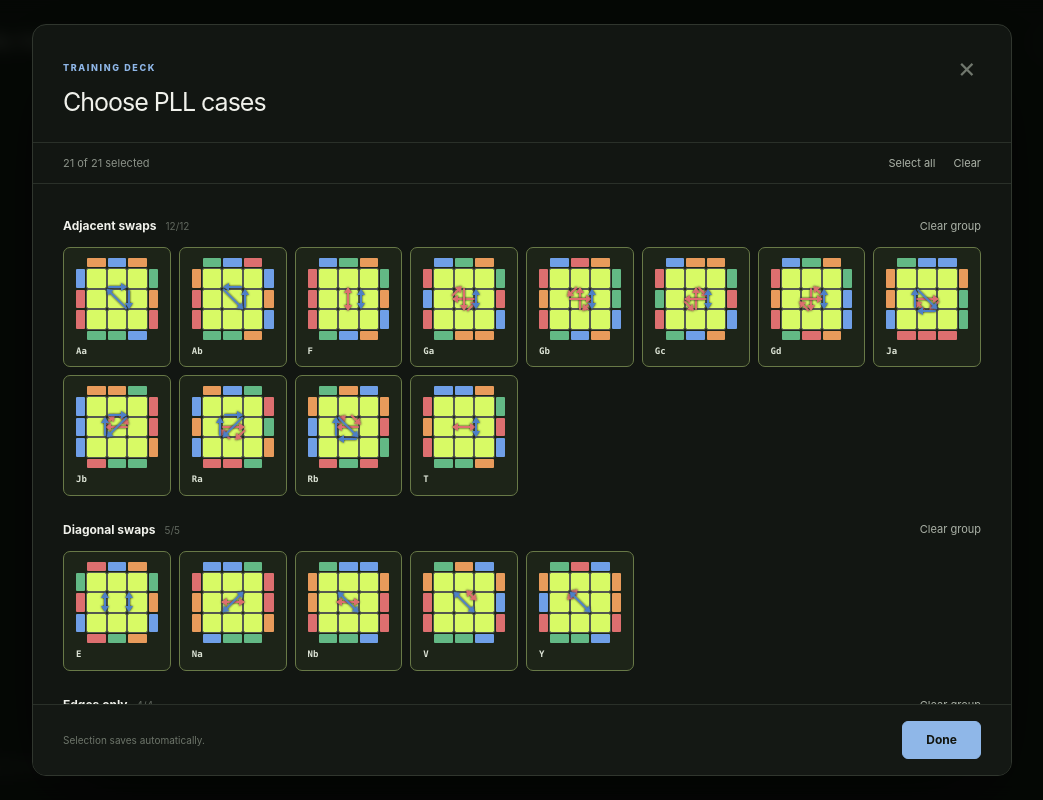
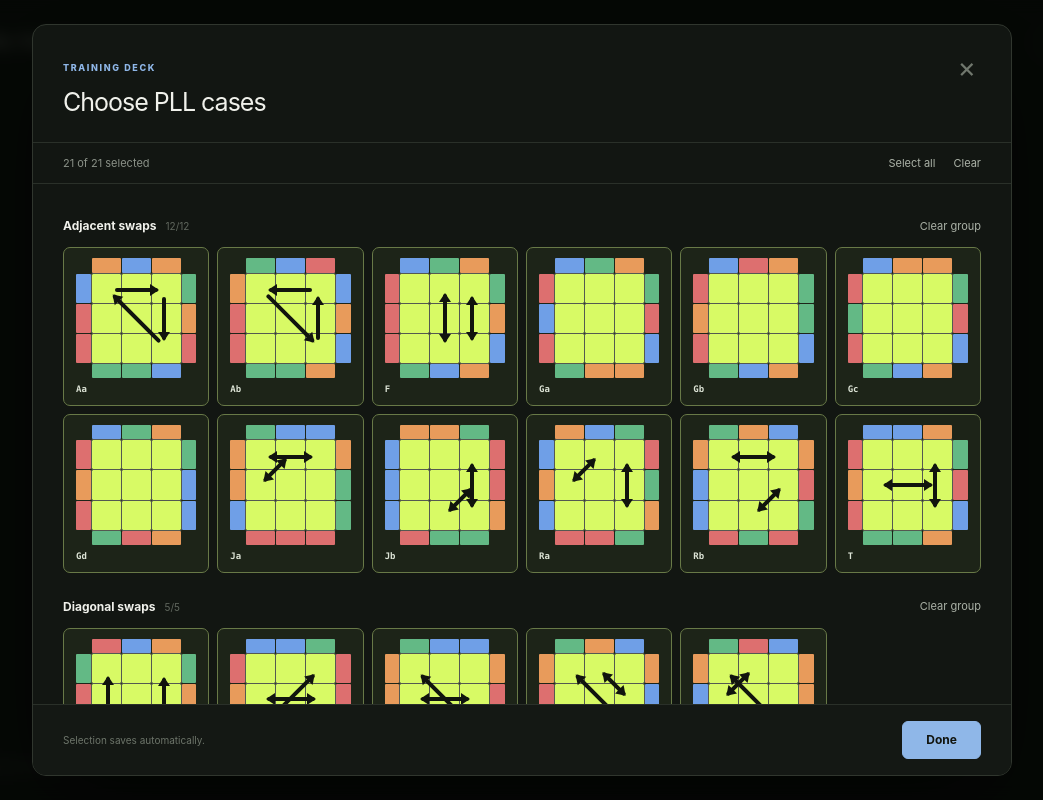
Before and after one commit to matt-dz/cubing, a SvelteKit app: page /pll-trainer in a window 1280 px wide. Both pictures are taken after a click on the button "21 cases". Shown: the whole page, without its empty margins (118-1161 px from the left). Built offline with nearby package versions, Linux system fonts and the light colour scheme.

Commit message:
fix(pll): clarify permutation diagrams

```diff
--- a/src/lib/PllDiagram.svelte
+++ b/src/lib/PllDiagram.svelte
@@ -15,11 +15,13 @@
 		pattern,
 		edgePermutation,
 		cornerPermutation,
+		showArrows = true,
 		label = ''
 	}: {
 		pattern: string;
 		edgePermutation: Permutation;
 		cornerPermutation: Permutation;
+		showArrows?: boolean;
 		label?: string;
 	} = $props();
 
@@ -49,16 +51,16 @@
 
 	const positions: Record<ArrowKind, Point[]> = {
 		edge: [
-			{ x: 50, y: 68 },
-			{ x: 68, y: 50 },
-			{ x: 50, y: 32 },
-			{ x: 32, y: 50 }
+			{ x: 50, y: 75 },
+			{ x: 75, y: 50 },
+			{ x: 50, y: 25 },
+			{ x: 25, y: 50 }
 		],
 		corner: [
-			{ x: 65, y: 65 },
-			{ x: 65, y: 35 },
-			{ x: 35, y: 35 },
-			{ x: 35, y: 65 }
+			{ x: 73, y: 73 },
+			{ x: 73, y: 27 },
+			{ x: 27, y: 27 },
+			{ x: 27, y: 73 }
 		]
 	};
 
@@ -74,7 +76,7 @@
 			const dx = end.x - start.x;
 			const dy = end.y - start.y;
 			const distance = Math.hypot(dx, dy);
-			const inset = kind === 'edge' ? 4.5 : 4;
+			const inset = 5;
 
 			return [
 				{
@@ -108,17 +110,17 @@
 			style={`grid-row:${cell.row};grid-column:${cell.col}`}
 		></span>
 	{/each}
+	{#if showArrows}
 		<div class="arrows" aria-hidden="true">
 			{#each arrows as arrow, index (`${arrow.kind}-${index}`)}
 				<span
 					class="arrow"
-				class:edge={arrow.kind === 'edge'}
-				class:corner={arrow.kind === 'corner'}
 					class:bidirectional={arrow.bidirectional}
 					style={`--x:${arrow.x}%;--y:${arrow.y}%;--length:${arrow.length}%;--angle:${arrow.angle}deg`}
 				></span>
 			{/each}
 		</div>
+	{/if}
 </div>
 
 <style>
@@ -128,7 +130,7 @@
 		grid-template:
 			0.5fr repeat(3, 1fr) 0.5fr /
 			0.5fr repeat(3, 1fr) 0.5fr;
-		gap: 2px;
+		gap: 1px;
 		width: 100%;
 		aspect-ratio: 1;
 	}
@@ -175,19 +177,11 @@
 		left: var(--x);
 		top: var(--y);
 		width: var(--length);
-		height: 2px;
+		height: 4px;
 		border-radius: 999px;
+		background: #11140e;
 		transform: translateY(-50%) rotate(var(--angle));
 		transform-origin: left center;
-		filter: drop-shadow(0 0 1px #1a1d1a);
-	}
-
-	.arrow.edge {
-		background: #dd6f6f;
-	}
-
-	.arrow.corner {
-		background: #4d7fc8;
 	}
 
 	.arrow::after,
@@ -197,26 +191,18 @@
 		width: 0;
 		height: 0;
 		content: '';
-		border-top: 4px solid transparent;
-		border-bottom: 4px solid transparent;
+		border-top: 6px solid transparent;
+		border-bottom: 6px solid transparent;
 		transform: translateY(-50%);
 	}
 
 	.arrow::after {
 		right: -1px;
-		border-left: 6px solid #dd6f6f;
-	}
-
-	.arrow.corner::after {
-		border-left-color: #4d7fc8;
+		border-left: 9px solid #11140e;
 	}
 
 	.arrow.bidirectional::before {
 		left: -1px;
-		border-right: 6px solid #dd6f6f;
-	}
-
-	.arrow.corner.bidirectional::before {
-		border-right-color: #4d7fc8;
+		border-right: 9px solid #11140e;
 	}
 </style>
--- a/src/routes/pll-trainer/+page.svelte
+++ b/src/routes/pll-trainer/+page.svelte
@@ -392,14 +392,15 @@
 			{#if selectedCount === 0}
 				<button class="reveal" onclick={() => (selectorOpen = true)}>Choose cases</button>
 			{:else if current && revealed}
-				<div class="solution">
+				<div class="solution pll-solution">
 					<div class="solution-header">
 						<div class="case-identity">
-							<div class="solution-diagram">
+							<div class="solution-diagram pll-solution-diagram">
 								<PllDiagram
 									pattern={current.pattern}
 									edgePermutation={current.edgePermutation}
 									cornerPermutation={current.cornerPermutation}
+									showArrows={!current.id.startsWith('G')}
 									label={`PLL ${current.id} diagram`}
 								/>
 							</div>
@@ -565,7 +566,7 @@
 								{groupSelected === groupCases.length ? 'Clear group' : 'Select group'}
 							</button>
 						</div>
-						<div class="case-grid">
+						<div class="case-grid pll-case-grid">
 							{#each groupCases as pll (pll.id)}
 								<button
 									class:selected={selectedSet.has(pll.id)}
@@ -577,6 +578,7 @@
 										pattern={pll.pattern}
 										edgePermutation={pll.edgePermutation}
 										cornerPermutation={pll.cornerPermutation}
+										showArrows={!pll.id.startsWith('G')}
 										label={`PLL ${pll.id}`}
 									/>
 									<span>{pll.id}</span>
@@ -596,3 +598,53 @@
 		</div>
 	</div>
 {/if}
+
+<style>
+	.pll-solution-diagram {
+		width: 100px;
+		flex: 0 0 100px;
+	}
+
+	.pll-solution {
+		display: grid;
+		grid-template-columns: 100px minmax(0, 1fr) auto;
+		column-gap: 16px;
+		align-items: start;
+	}
+
+	.pll-solution :global(.solution-header),
+	.pll-solution :global(.case-identity) {
+		display: contents;
+	}
+
+	.pll-solution .pll-solution-diagram {
+		grid-row: 1 / 3;
+		grid-column: 1;
+	}
+
+	.pll-solution :global(.case-identity > div:last-child) {
+		grid-row: 1;
+		grid-column: 2;
+	}
+
+	.pll-solution :global(.solution-close) {
+		grid-row: 1;
+		grid-column: 3;
+	}
+
+	.pll-solution :global(p) {
+		grid-row: 2;
+		grid-column: 2 / 4;
+		margin-top: 10px;
+	}
+
+	.pll-case-grid {
+		grid-template-columns: repeat(6, minmax(0, 1fr));
+	}
+
+	@media (max-width: 700px) {
+		.pll-case-grid {
+			grid-template-columns: repeat(3, minmax(0, 1fr));
+		}
+	}
+</style>
```
Also changed, not shown: src/lib/pll-data.js. Lines whose indentation alone changed are shown as unchanged.
